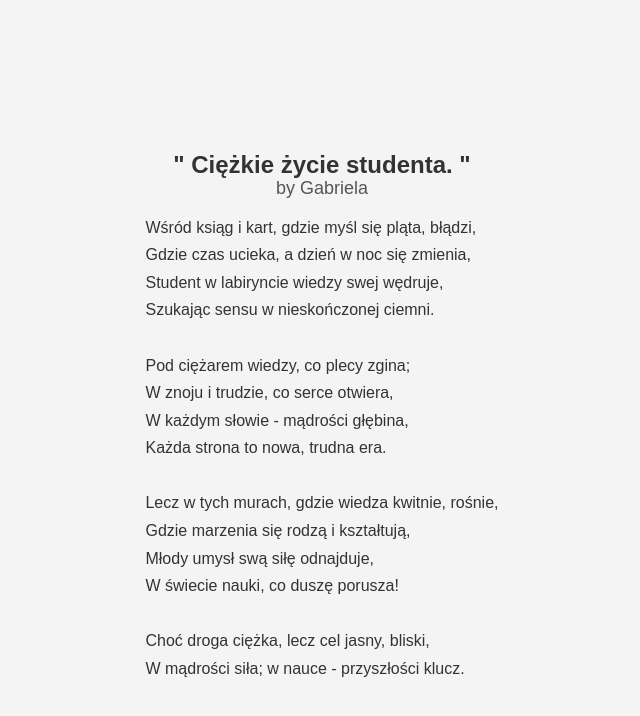
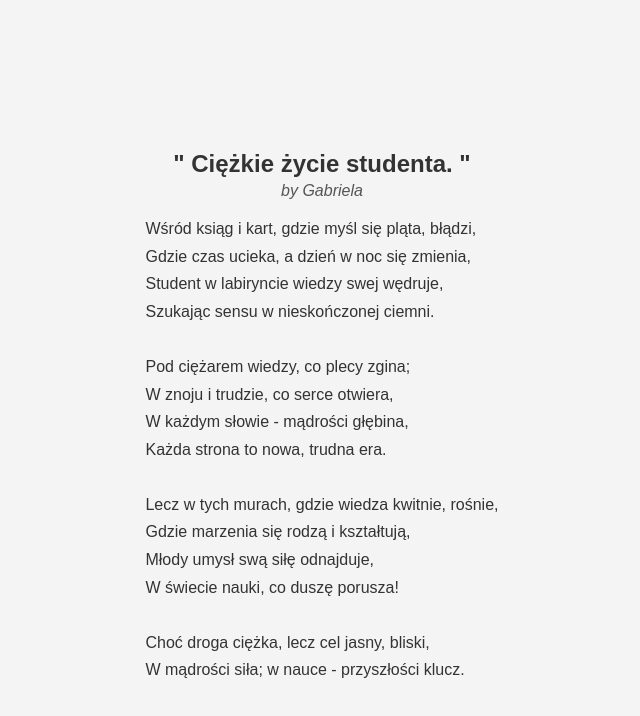
Before and after one commit to SilverStorm2/nauka-gita2, a plain HTML site: page index.html in a window 1280 px wide. Shown: the whole page, without its empty margins (318-958 px from the left). Drawn offline with Linux system fonts and the light colour scheme.

Commit message:
Add style for class author

```diff
--- a/index.html
+++ b/index.html
@@ -9,7 +9,7 @@
   <body>
     <div class="poem">
         <div class="title">" Ciężkie życie studenta. "</div>
-        <div class="author">by Gabriela</div>
+        <div class="author"><i>by Gabriela</i></div>
         <div class="verse">Wśród ksiąg i kart, gdzie myśl się pląta, błądzi,</div>
         <div class="verse">Gdzie czas ucieka, a dzień w noc się zmienia,</div>
         <div class="verse">Student w labiryncie wiedzy swej wędruje,</div>
--- a/style.css
+++ b/style.css
@@ -27,7 +27,8 @@ body {
 }
 .author {
     text-align: center;
-    font-size: 18px;
+    font-size: 16px;
+    margin-top: 5px;
     margin-bottom: 20px;
     color: #555;
 }
```
